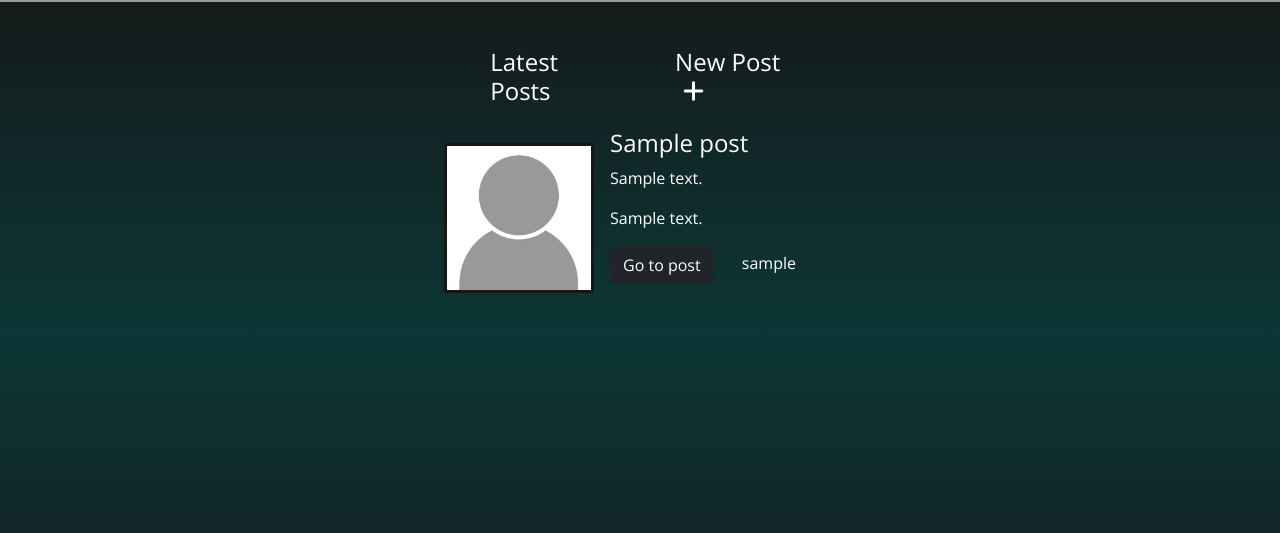
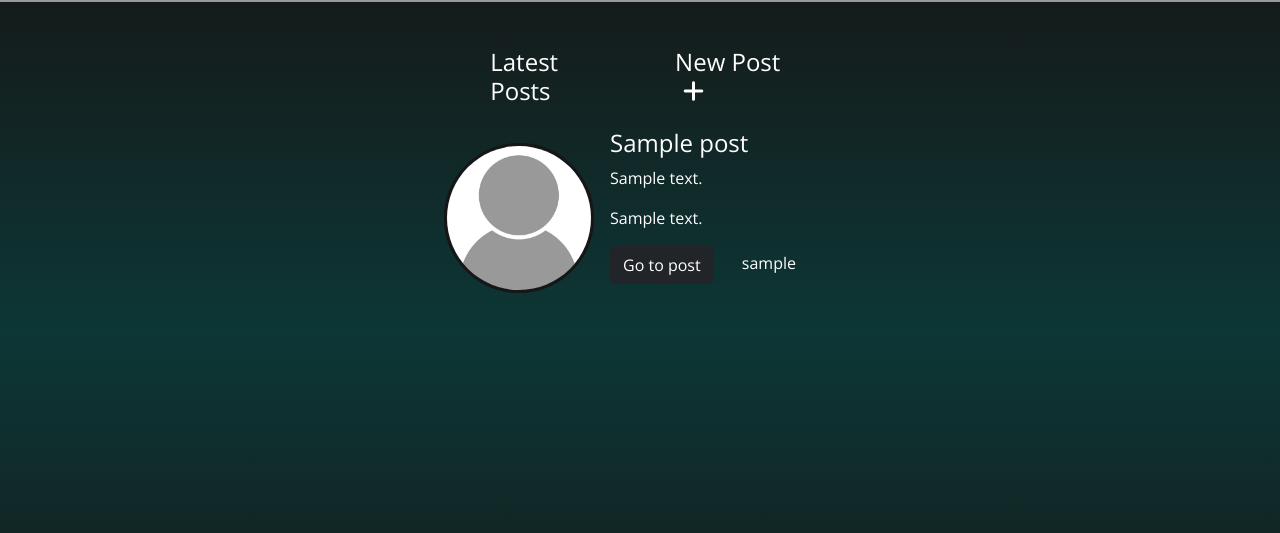
Before and after one commit to j0hanz/tech-corner-website, a Django app: page / in a window 1280 px wide. Shown: the part 66-599 px from the top of the page. Run offline with Django 4.2, Linux system fonts and the light colour scheme; tables that the repository leaves empty hold one stand-in row (values such as "Sample post").

Commit message:
img is now rounded

```diff
--- a/website/templates/website/index.html
+++ b/website/templates/website/index.html
@@ -11,12 +11,13 @@
                 <a class="h4" href="#">New Post<i class="fa-solid fa-plus px-2"></i></a>
             </div>
           </div>
+
         <div class="event-list">
           {% for post in posts %}
           <div class="card flex-row mb-3 custom-card">
             {% if post.banner %}
             <img
-              class="card-img-left img-fluid img-post"
+              class="rounded-circle card-img-left img-fluid img-post"
               src="/static/images/nobody.webp"
               alt="{{ post.title }}"
             />
```
